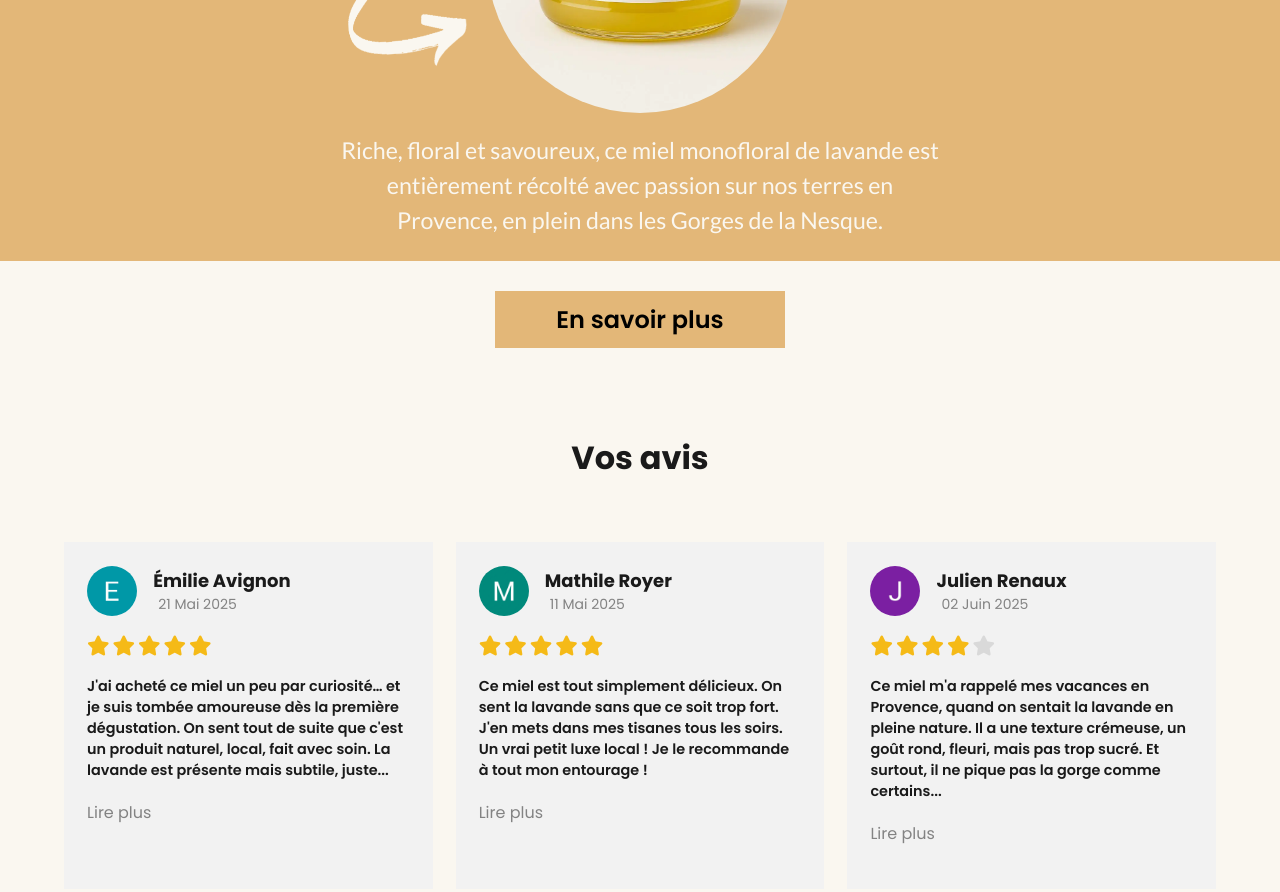
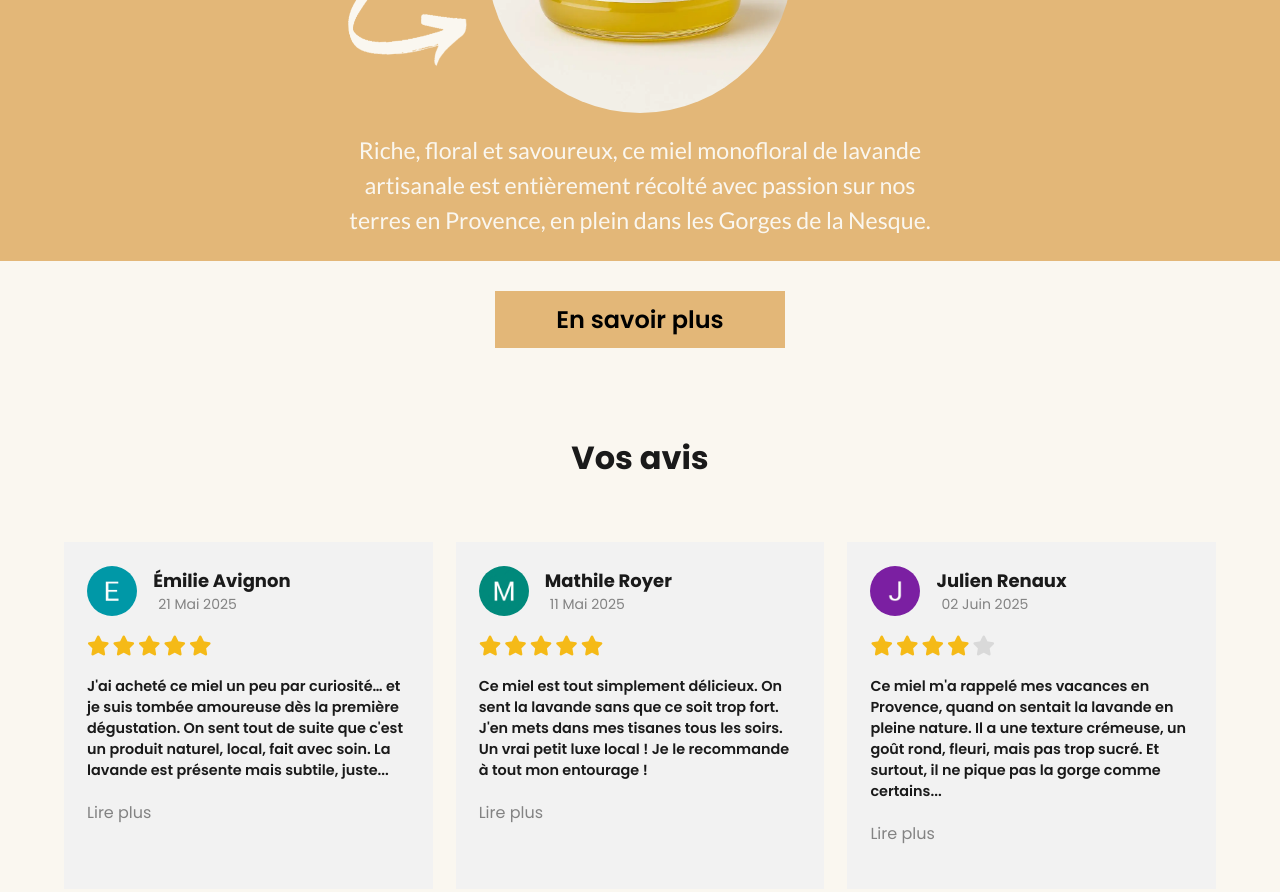
Before and after one commit to AntoineDehan/O-Miel, a website: page index.html in a window 1280 px wide. Shown: the part 1820-2712 px from the top of the page. Drawn offline with Linux system fonts and the light colour scheme.

Commit message:
Ajout mot dans la description du produit

```diff
--- a/index.html
+++ b/index.html
@@ -158,9 +158,9 @@
           />
         </div>
         <p class="product__description">
-          Riche, floral et savoureux, ce miel monofloral de lavande est
-          entièrement récolté avec passion sur nos terres en Provence, en plein
-          dans les Gorges de la Nesque.
+          Riche, floral et savoureux, ce miel monofloral de lavande artisanale
+          est entièrement récolté avec passion sur nos terres en Provence, en
+          plein dans les Gorges de la Nesque.
         </p>
       </section>
       <div class="cta-conteneur">
```
